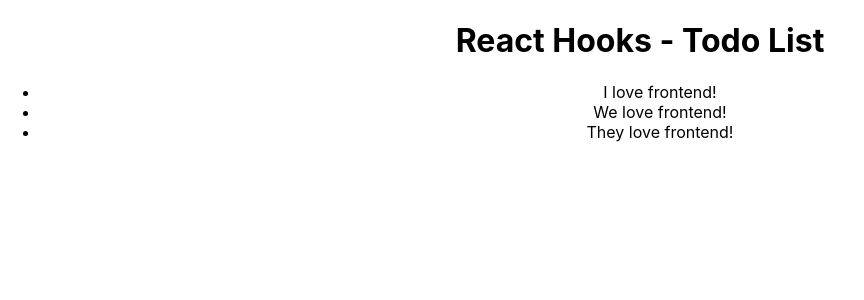
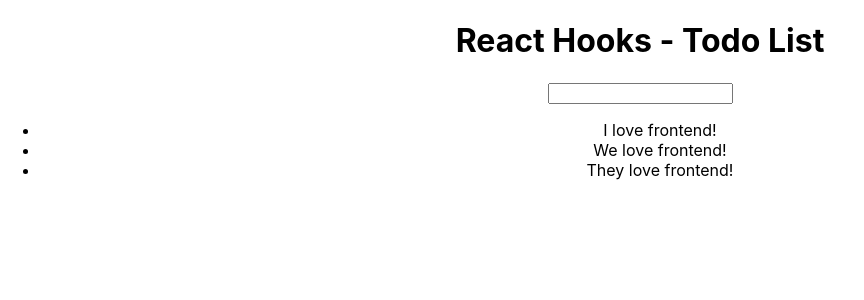
Before and after one commit to ChauNguyet98/react-hooks-basic, a React (Create React App) app: page / in a window 1280 px wide. Shown: the top 300 px of the page, without its empty margins (0-864 px from the left). Built offline with nearby package versions, Linux system fonts and the light colour scheme.

Commit message:
useState: todo form

```diff
--- a/src/App.js
+++ b/src/App.js
@@ -2,6 +2,7 @@ import { useState } from 'react';
 import './App.scss';
 import ColorBox from './components/color-box';
 import TodoList from './components/todo-list';
+import TodoForm from './components/todo-form';
 
 function App() {
   const [todoList, setTodoList] = useState([
@@ -19,9 +20,22 @@ function App() {
     setTodoList(newTodoList);
   };
 
+  const handleSubmitForm = (formValues) => {
+    const newTodo = {
+      ...formValues,
+      id: todoList.length + 1,
+    };
+    const newTodoList = [...todoList, newTodo];
+
+    setTodoList(newTodoList);
+  };
+
   return (
     <div className="app">
       <h1>React Hooks - Todo List</h1>
+      <div>
+        <TodoForm onSubmit={handleSubmitForm} />
+      </div>
       <div>
         <TodoList todos={todoList} onTodoClick={handleTodoClick} />
       </div>
--- /dev/null
+++ b/src/components/todo-form/index.jsx
@@ -0,0 +1,38 @@
+import React, { useState } from 'react';
+import PropTypes from 'prop-types';
+
+TodoForm.propTypes = {
+  onSubmit: PropTypes.func,
+};
+
+TodoForm.defaultProps = {
+  onSubmit: null,
+};
+
+function TodoForm(props) {
+  const { onSubmit } = props;
+  const [value, setValue] = useState('');
+
+  const handleValueChange = (event) => {
+    setValue(event.target.value);
+  };
+
+  const handleSubmit = (event) => {
+    event.preventDefault();
+    if (!onSubmit) return;
+
+    const formValues = {
+      title: value,
+    };
+    onSubmit(formValues);
+    setValue('');
+  };
+
+  return (
+    <form onSubmit={handleSubmit}>
+      <input type="text" value={value} onChange={handleValueChange} />
+    </form>
+  );
+}
+
+export default TodoForm;
```
